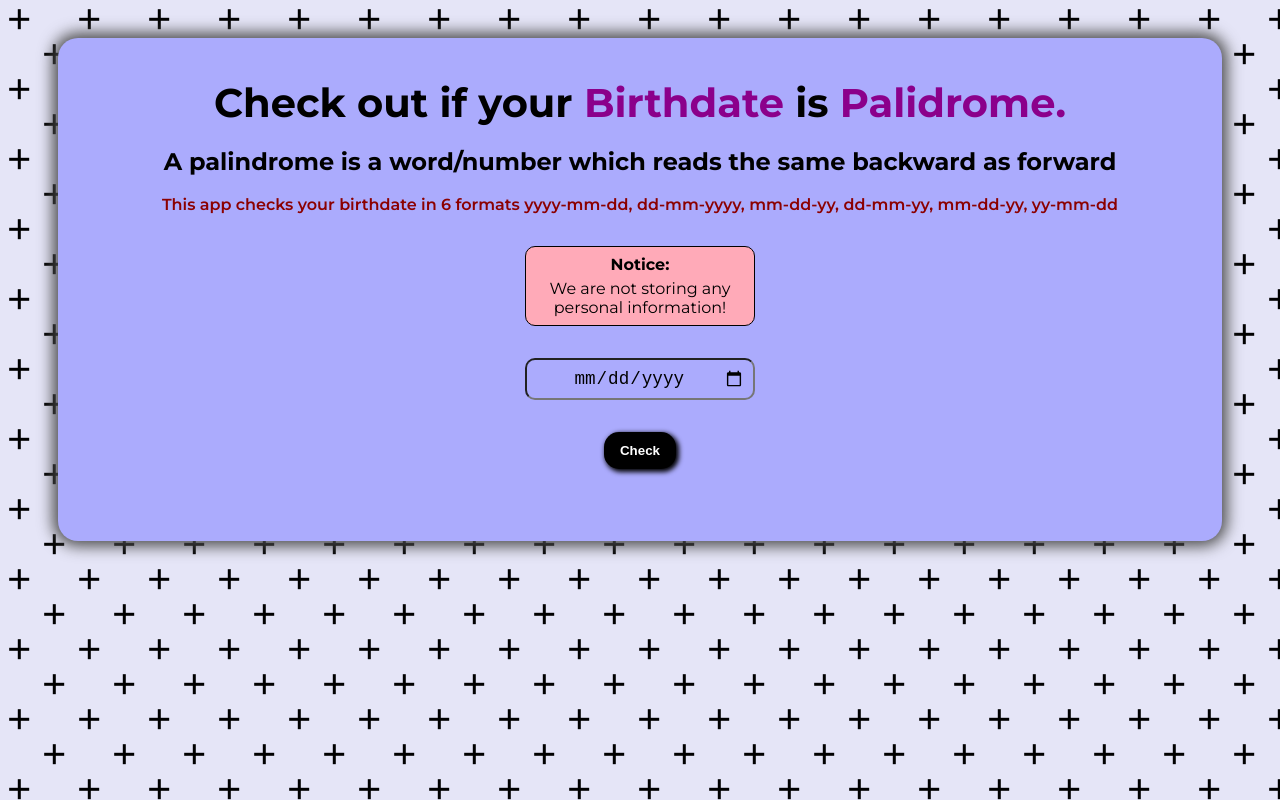
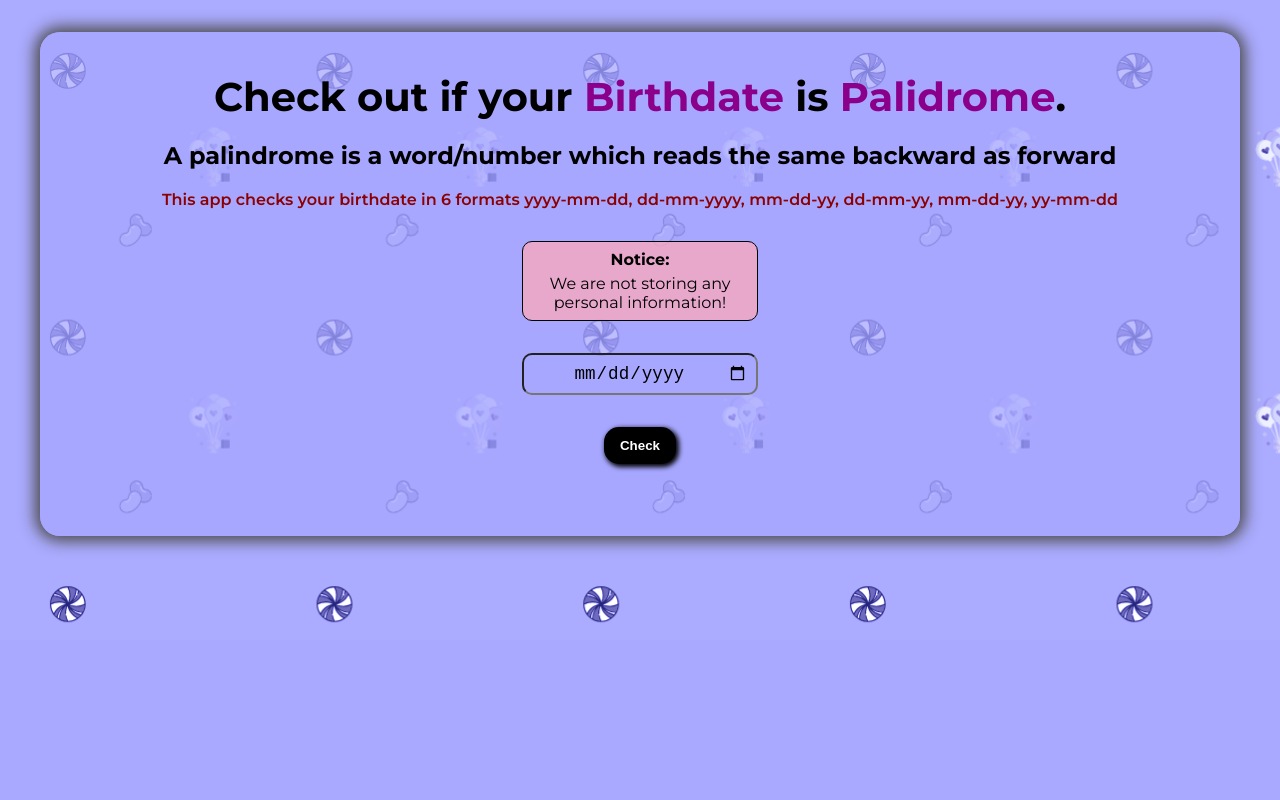
Before and after one commit to Tarandeep-s1ngh/Palindrome-Birthday, a plain HTML site: page index.html in a window 1280 px wide. Drawn offline with Linux system fonts and the light colour scheme.

Commit message:
updated app.js and style.css

```diff
--- a/index.html
+++ b/index.html
@@ -12,7 +12,7 @@
 
         <main>
 
-            <h1>Check out if your <span class="clr-change">Birthdate</span> is <span class="clr-change">Palidrome.</span></h1>
+            <h1>Check out if your <span class="clr-change">Birthdate</span> is <span class="clr-change">Palidrome</span>.</h1>
             <h2>A palindrome is a word/number which reads the same backward as forward</h2>
 
             <div style="color: darkred; font-weight: 600;">This app checks your birthdate in 6 formats yyyy-mm-dd, dd-mm-yyyy, mm-dd-yy, dd-mm-yy, mm-dd-yy, yy-mm-dd</div>
--- a/style.css
+++ b/style.css
@@ -1,8 +1,6 @@
 @import url('https://fonts.googleapis.com/css2?family=Montserrat:wght@400;600;700&display=swap');
 
 *, *::after, *::before {
-    margin: 1.2rem;
-    padding: 0;
     box-sizing: border-box;
 }
 
@@ -12,16 +10,20 @@
 
 body {
     font-family: 'Montserrat', sans-serif;
-    background-color: #e5e5f7;
-    background: radial-gradient(circle, transparent 20%, #e5e5f7 20%, #e5e5f7 80%, transparent 80%, transparent), radial-gradient(circle, transparent 20%, #e5e5f7 20%, #e5e5f7 80%, transparent 80%, transparent) 35px 35px, linear-gradient(#000000 2.8000000000000003px, transparent 2.8000000000000003px) 0 -1.4000000000000001px, linear-gradient(90deg, #000000 2.8000000000000003px, #e5e5f7 2.8000000000000003px) -1.4000000000000001px 0;
-    background-size: 70px 70px, 70px 70px, 35px 35px, 35px 35px;
+    background-color: #a6a6fff5;
+    background-image: url(pattern.svg);
+    background-repeat: no-repeat;
+    background-position: top;
+    background-size: cover;
+    background-blend-mode: luminosity;
 }
 
 main {
+    margin: 2rem;
     border: none;
     padding: 0.5rem;
     border-radius: 20px;
-    background-color: #ababfd;
+    background-color: #a6a6ffb9;
     box-shadow: 0px 0px 15px 5px rgb(75, 75, 75);
 }
 
@@ -42,7 +44,7 @@ h1 {
     padding: 0.5rem;
     max-width: 20%;
     margin: 2rem auto;
-    background-color: rgb(255, 170, 184);
+    background-color: rgba(255, 170, 184, 0.733);
 }
 
 input {
```
Also changed, not shown: app.js (+11 -8 lines), pattern.svg (added).
